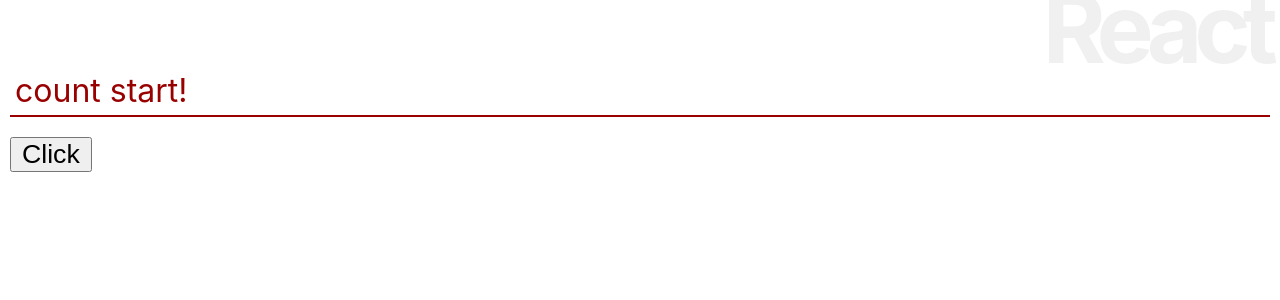
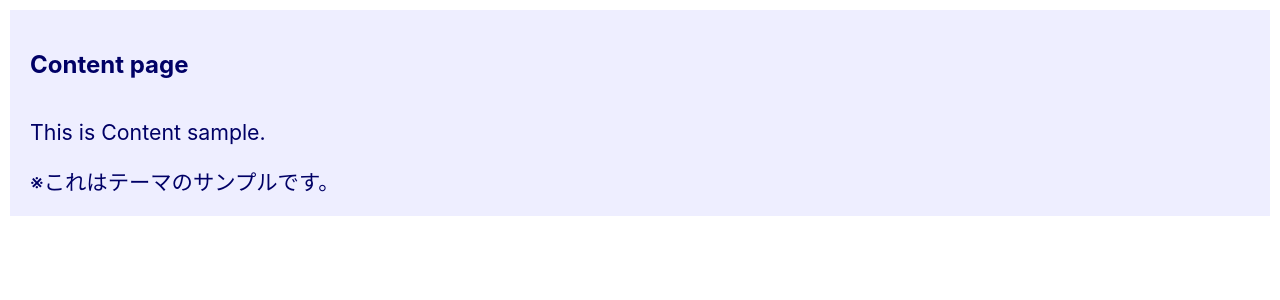
Before and after one commit to wkym4a/react_study, a React (Create React App) app: page / in a window 1280 px wide. Shown: the top 300 px of the page. Built offline with nearby package versions, Linux system fonts and the light colour scheme.

Commit message:
chapter3まで

```diff
--- a/src/App.css
+++ b/src/App.css
@@ -54,3 +54,13 @@
     color:#666;
     font-size:16pt;
 }
+
+
+input:invalid {
+  border: 2px dashed red;
+}
+
+
+input:valid {
+  border: 1px solid blue;
+}
--- a/src/App.js
+++ b/src/App.js
@@ -4,48 +4,60 @@
 import './App.css';
 
 
-class App extends Component {
+let theme = {
+  light:{
+    backgroundColor:"#eef",
+    color:"#006",
+    padding:"10px",
+  },
+  dark:{
+    backgroundColor:"#006",
+    color:"#eef",
+    padding:"10px",
+  }
+};
 
 
-  msgStyle = {
-    fontSize:"24pt",
-    color:"#900",
-    margin:"20px 0px",
-    padding: "5px",
-    borderBottom:"2px solid #900"
-  }
-  btnStyle = {
-    fontSize:"20pt",
-    padding:"0px 10px"
-  }
+const ThemeContext = React.createContext(theme.light); //★
 
 
-  constructor(props){
-    super(props);
-    this.state = {
-      counter:0,
-      msg:'count start!',
-    };
-    this.doAction = this.doAction2.bind(this);
-  }
+class App extends Component {
+  static contextType = ThemeContext;
 
 
-  doAction2(e){
-    this.setState((state)=> ({
-      counter: state.counter + 1,
-      msg: 'count: ' + state.counter
-    }));
+  render() {
+    return (
+      <div style={this.context}>
+        <Title value="Content page" />
+        <Message value="This is Content sample." />
+        <Message value="※これはテーマのサンプルです。" />
+      </div>
+    );
   }
+}
+
+
+class Title extends Component {
+  static contextType = ThemeContext;
+
 
   render(){
-    return <div>
-      <h1>React</h1>
-      <p style={this.msgStyle}>{this.state.msg}</p>
-      <button style={this.btnStyle} onClick={this.doAction}>Click</button>
-    </div>;
+    return (
+      <h2 style={this.context}>{this.props.value}</h2>
+    );
   }
+}
 
 
+class Message extends Component {
+  static contextType = ThemeContext;
+
+
+  render(){
+    return (
+        <p  style={this.context}>{this.props.value}</p>
+    );
+  }
 }
 
 
```
